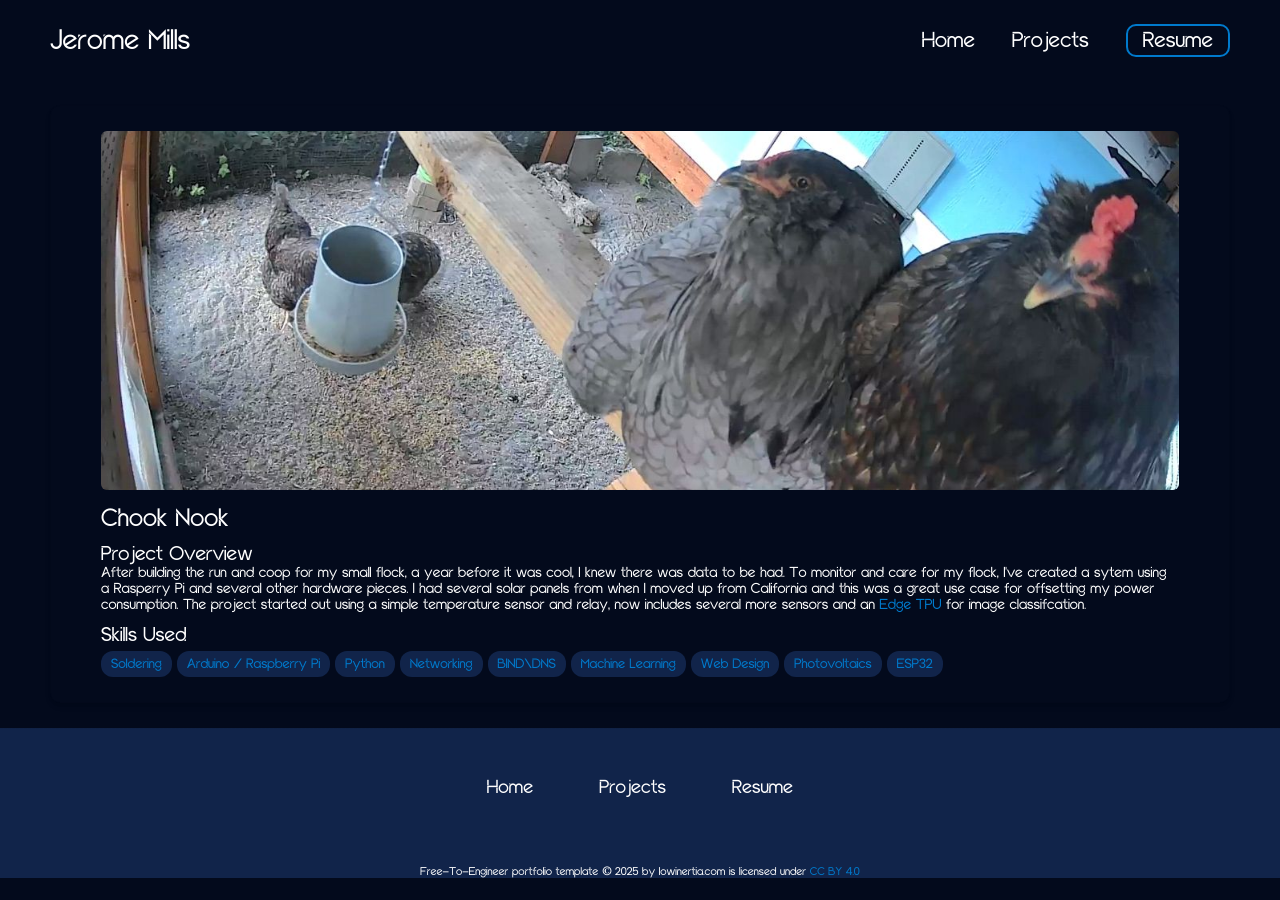
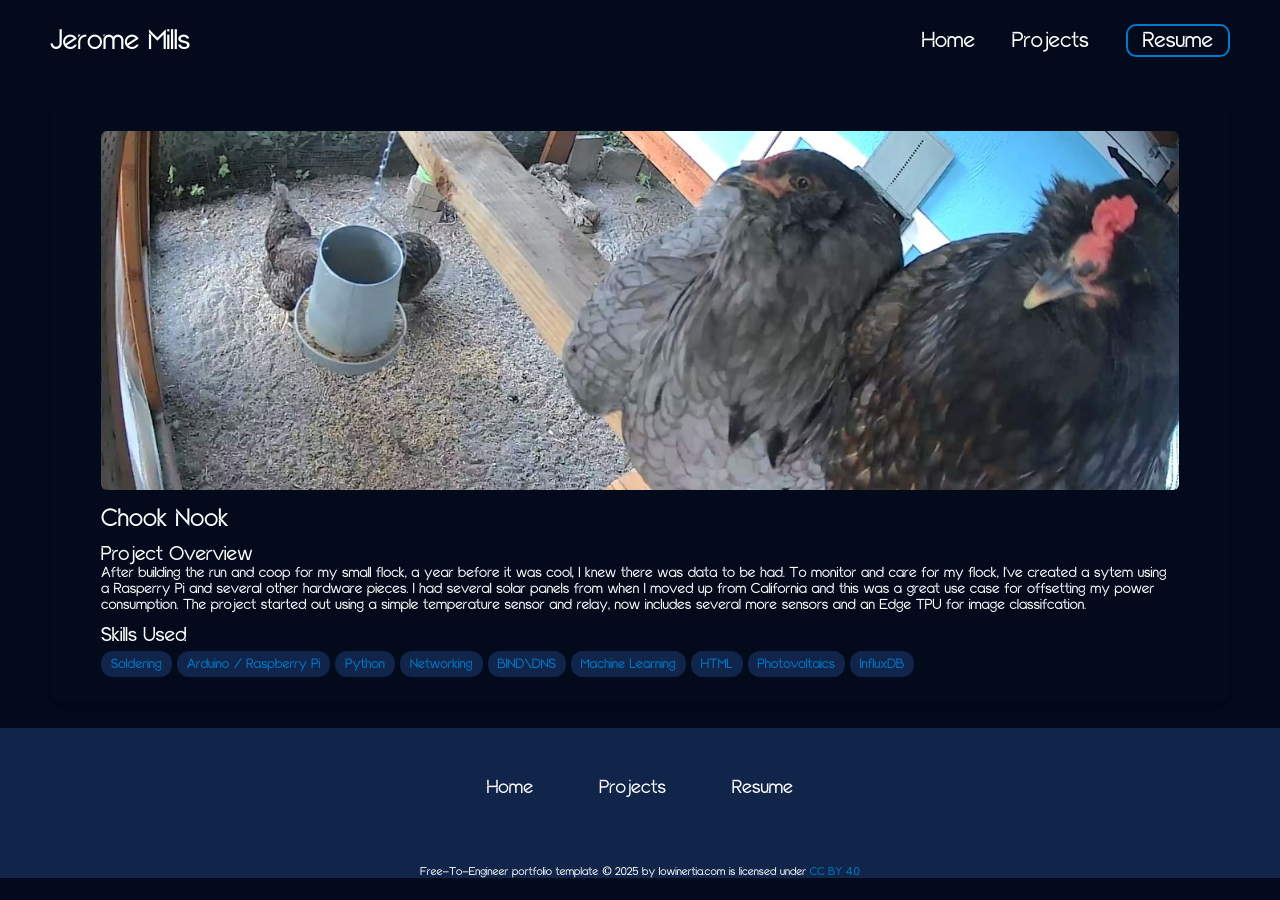
Before and after one commit to IpslWon/IpslWon.github.io, a Jekyll site: the page built from _projects/chook-nook/index.md, in a window 1280 px wide. Built offline with Jekyll 4.4.1, drawn with Linux system fonts in a browser that asks for light colours.

Commit message:
Removed Hyperlink from decrption in chook nook

```diff
--- a/_projects/chook-nook/index.md
+++ b/_projects/chook-nook/index.md
@@ -1,7 +1,7 @@
 ---
 layout: post
 title: Chook Nook
-description: After building the run and coop for my small flock, a year before it was cool, I knew there was data to be had. To monitor and care for my flock, I've created a sytem using a Rasperry Pi and several other hardware pieces. I had several solar panels from when I moved up from California and this was a great use case for offsetting my power consumption. The project started out using a simple temperature sensor and relay, now includes several more sensors and an <a href="https://www.coral.ai/products/accelerator" target="_blank">Edge TPU</a> for image classifcation.
+description: After building the run and coop for my small flock, a year before it was cool, I knew there was data to be had. To monitor and care for my flock, I've created a sytem using a Rasperry Pi and several other hardware pieces. I had several solar panels from when I moved up from California and this was a great use case for offsetting my power consumption. The project started out using a simple temperature sensor and relay, now includes several more sensors and an Edge TPU for image classifcation.
 
 skills:
   - Soldering
@@ -10,9 +10,9 @@
   - Networking
   - BIND\DNS
   - Machine Learning
-  - Web Design
+  - HTML
   - Photovoltaics
-  - ESP32
+  - InfluxDB
 
 main-image: /hello_ladies.jpg
 ---
```
